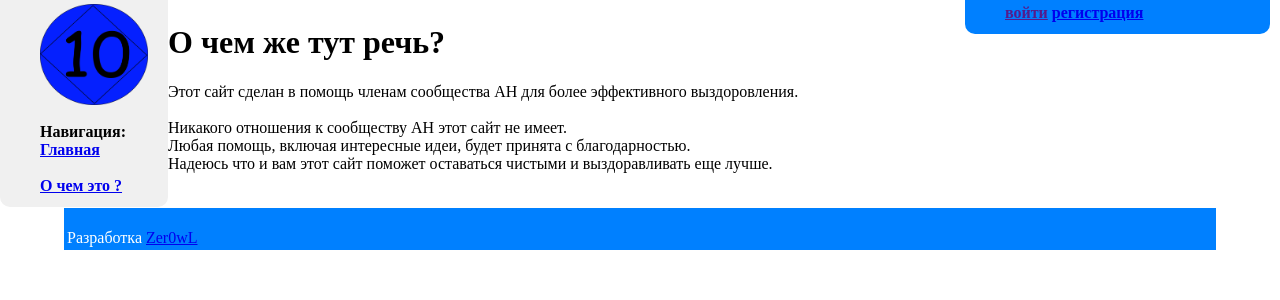
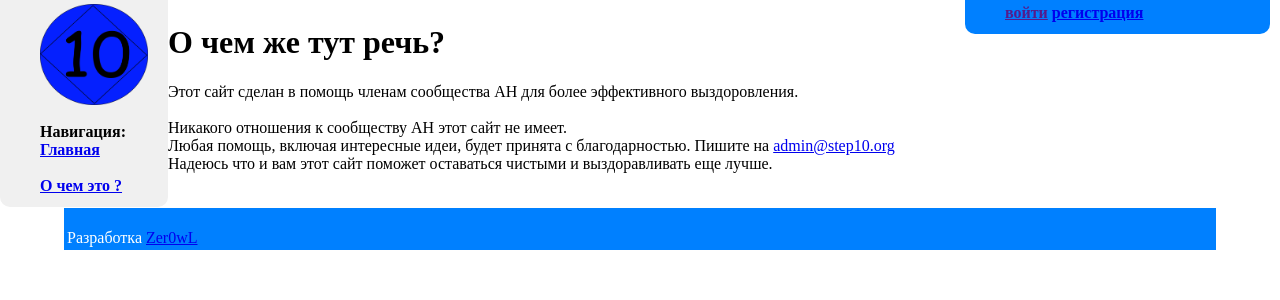
Before and after one commit to zeroowl/djangostep10, a Django app: template templates/about.html in a window 1280 px wide. Shown: the top 300 px of the page. Run offline with Django 3.2, Linux system fonts and the light colour scheme; the template is opened without the code that fills it, so the values that code supplies are empty; parts of the project's set-up code (start-up, migrations or seed data) failed here and were passed over.

Commit message:
Added contact e-mail in about page

```diff
--- a/templates/about.html
+++ b/templates/about.html
@@ -10,7 +10,7 @@
 этот сайт не имеет.
 <br>Любая помощь, включая
 интересные идеи, будет принята с
-благодарностью.
+благодарностью.  Пишите на <a href="mailto:admin@step10.org"> admin@step10.org</a>
 <br>
 Надеюсь что и вам этот сайт поможет
 оставаться чистыми и выздоравливать
```
